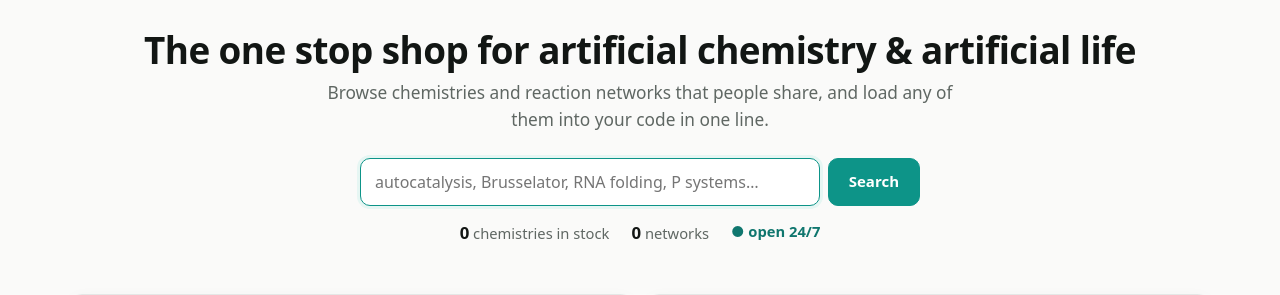
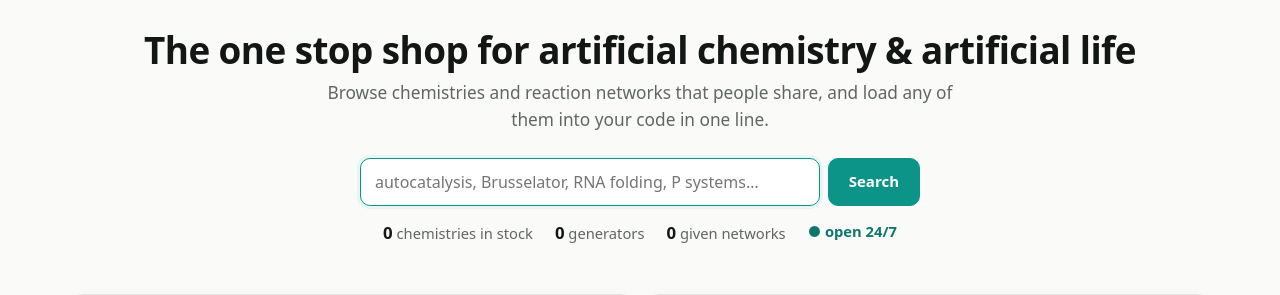
Before and after one commit to MarcoTuc/Chemart, a FastAPI app: page / in a window 1280 px wide. Shown: the part 261-556 px from the top of the page. Run offline with FastAPI, Linux system fonts and the light colour scheme; data that the repository does not hold is empty; some libraries are stand-ins or nearby versions.

Commit message:
Under the hub's search bar: the chemistries in stock, split into generators and given networks
"70 chemistries in stock · 41 generators · 29 given networks": the total
first, then how many generate their network and how many are a given
network. Shared network snapshots are counted on their own, only when there
are any.

Co-Authored-By: Claude Opus 5 <noreply@anthropic.com>

```diff
--- a/hub/src/chemart_hub/routes/web.py
+++ b/hub/src/chemart_hub/routes/web.py
@@ -149,16 +149,19 @@ def home(request: Request, c: sqlite3.Connection = Depends(deps.conn),
     featured, _ = service.search(c, featured=True, sort="updated", limit=12)
     recent, _ = service.search(c, sort="updated", limit=6)
     official, n_official = service.search(c, author=settings.official_namespace, sort="name", limit=12)
-    # A chemistry whose network is given (the Brusselator) is a network on the
-    # shelf, like a shared network repo; the rest generate their networks.
+    # Every chemistry (generator repo) is in stock; it either generates its
+    # network or is a given network such as the Brusselator. Shared network
+    # snapshots (network repos) are counted on their own.
     counts = dict(c.execute(
-        "SELECT CASE WHEN repo_type = 'network' OR network = 'given' THEN 'network' ELSE 'chemistry' END, "
-        "COUNT(*) FROM repos WHERE head IS NOT NULL AND archived_at IS NULL AND hidden = 0 "
-        "GROUP BY 1").fetchall())
+        "SELECT CASE WHEN repo_type = 'network' THEN 'shared' WHEN network = 'given' THEN 'given' "
+        "ELSE 'generator' END, COUNT(*) FROM repos WHERE head IS NOT NULL AND archived_at IS NULL "
+        "AND hidden = 0 GROUP BY 1").fetchall())
+    n_generators, n_given = counts.get("generator", 0), counts.get("given", 0)
     return _page(request, "home.html", p, banner=BANNER, featured=_cards(c, featured, settings),
                  trending=_cards(c, trending, settings), recent=_cards(c, recent, settings),
                  official=_cards(c, official, settings), n_official=n_official,
-                 n_chemistries=counts.get("chemistry", 0), n_networks=counts.get("network", 0))
+                 n_chemistries=n_generators + n_given, n_generators=n_generators, n_given=n_given,
+                 n_shared=counts.get("shared", 0))
 
 
 @router.get("/browse", response_class=HTMLResponse)
--- a/hub/src/chemart_hub/templates/home.html
+++ b/hub/src/chemart_hub/templates/home.html
@@ -11,8 +11,10 @@
       <button class="btn-primary" type="submit">Search</button>
     </form>
     <div class="stock">
-      <span title="Chemistries that generate their network when run, and shared chemistries"><b>{{ n_chemistries }}</b> {{ "chemistry" if n_chemistries == 1 else "chemistries" }} in stock</span>
-      <span title="Given reaction networks: chemistries that are a network, such as the Brusselator, and shared networks"><b>{{ n_networks }}</b> network{{ "" if n_networks == 1 else "s" }}</span>
+      <span><b>{{ n_chemistries }}</b> {{ "chemistry" if n_chemistries == 1 else "chemistries" }} in stock</span>
+      <span title="Chemistries whose reaction network is generated by running them (rules applied to molecules, or a simulation)"><b>{{ n_generators }}</b> generator{{ "" if n_generators == 1 else "s" }}</span>
+      <span title="Chemistries that are a given reaction network, such as the Brusselator"><b>{{ n_given }}</b> given network{{ "" if n_given == 1 else "s" }}</span>
+      {% if n_shared %}<span title="Reaction networks people shared as data"><b>{{ n_shared }}</b> shared network{{ "" if n_shared == 1 else "s" }}</span>{% endif %}
       <span class="open-sign">● open 24/7</span>
     </div>
   </div>
```
Also changed, not shown: hub/tests/test_static.py (+8 -5 lines).
